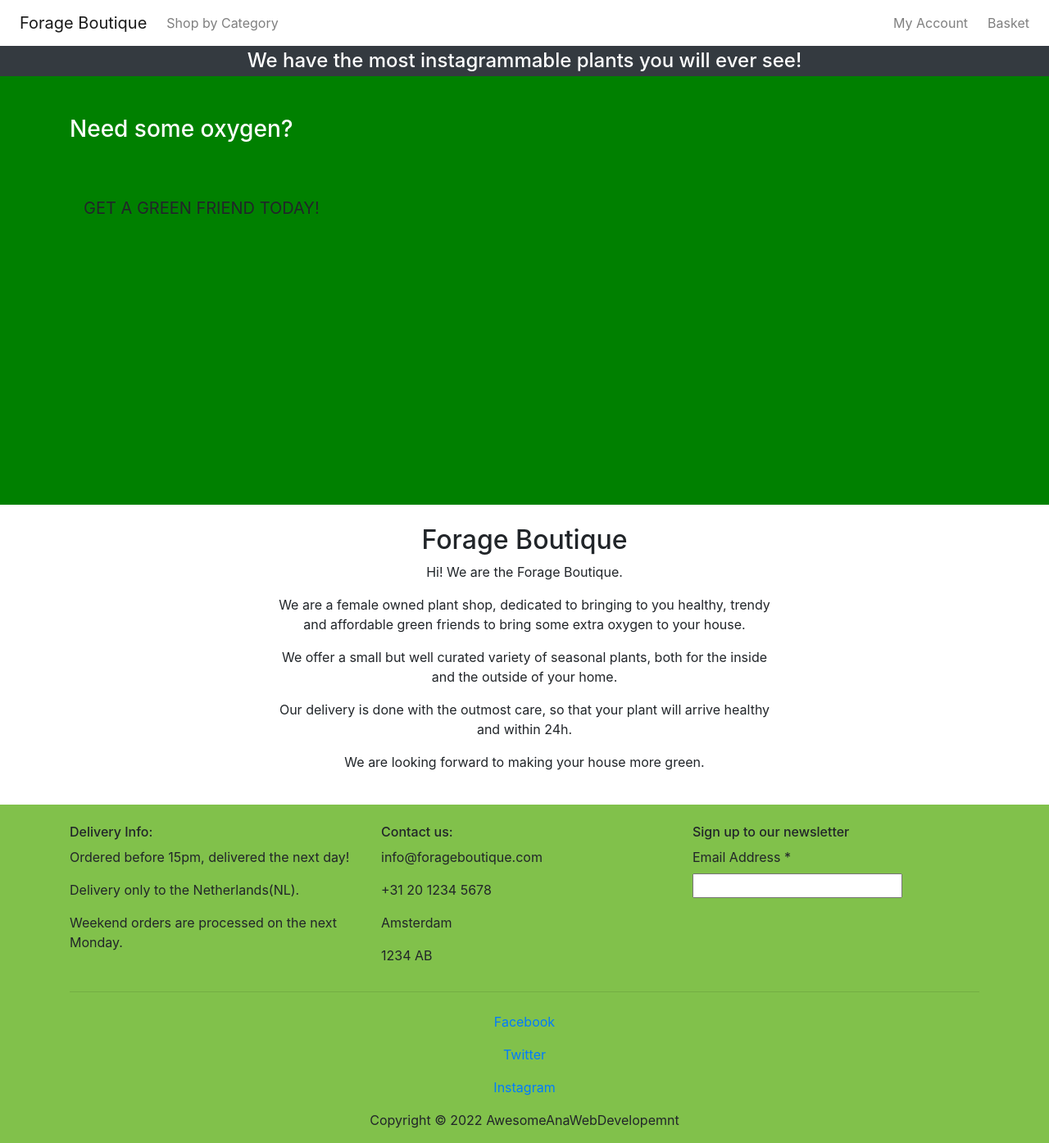
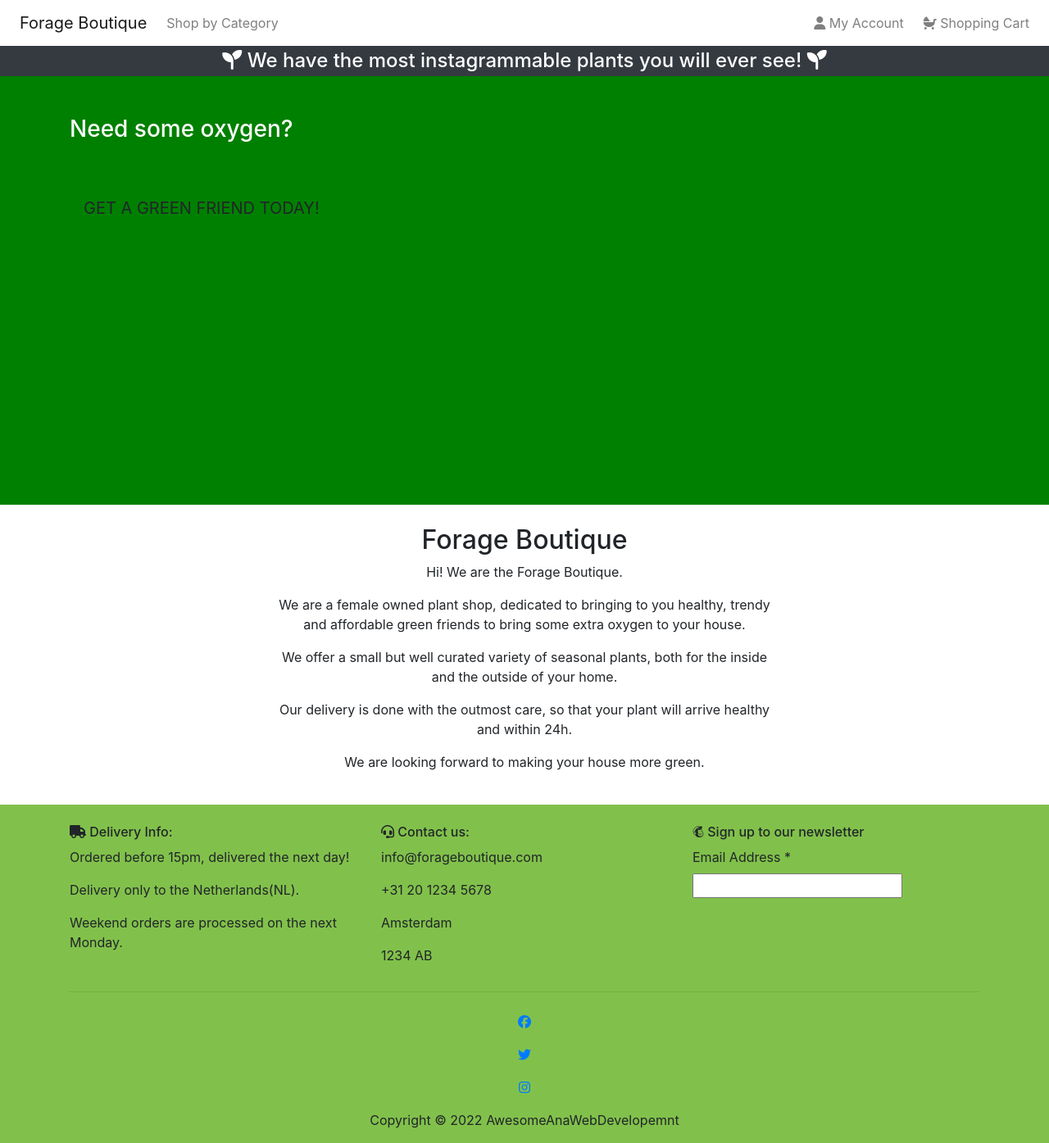
Before and after one commit to anabramos/forageboutique, a Django app: page / in a window 1280 px wide. Shown: the whole page at 82% size. Run offline with Django 3.2, Linux system fonts and the light colour scheme; some libraries are stand-ins or nearby versions.

Commit message:
Add font awesome icons

```diff
--- a/home/templates/home/index.html
+++ b/home/templates/home/index.html
@@ -7,7 +7,7 @@
         <!-- Banner -->
         <div id="banner" class="row text-center bg-dark text-white">
             <div class="col">
-                <h4 class="my-1">We have the most instagrammable plants you will ever see!</h4>
+                <h4 class="my-1"><i class="fas fa-solid fa-seedling"></i> We have the most instagrammable plants you will ever see! <i class="fas fa-solid fa-seedling"></i></h4>
             </div>
         </div>
 
--- a/templates/base.html
+++ b/templates/base.html
@@ -20,6 +20,8 @@
             <script src="https://cdn.jsdelivr.net/npm/popper.js@1.16.0/dist/umd/popper.min.js" integrity="sha384-Q6E9RHvbIyZFJoft+2mJbHaEWldlvI9IOYy5n3zV9zzTtmI3UksdQRVvoxMfooAo" crossorigin="anonymous"></script>
             <script src="https://stackpath.bootstrapcdn.com/bootstrap/4.4.1/js/bootstrap.min.js" integrity="sha384-wfSDF2E50Y2D1uUdj0O3uMBJnjuUD4Ih7YwaYd1iqfktj0Uod8GCExl3Og8ifwB6" crossorigin="anonymous"></script>
             <script src="https://cdn.jsdelivr.net/npm/bootstrap@5.1.3/dist/js/bootstrap.min.js" integrity="sha384-QJHtvGhmr9XOIpI6YVutG+2QOK9T+ZnN4kzFN1RtK3zEFEIsxhlmWl5/YESvpZ13" crossorigin="anonymous"></script>
+            <!-- Font Awesome -->
+            <script src="https://kit.fontawesome.com/b690598c3f.js" crossorigin="anonymous"></script>
         {% endblock %}
 
         <title>Forage Boutique</title>
@@ -57,7 +59,7 @@
                         <li class="list-inline-item dropdown">
                             <a class="text-black nav-link" href="#" id="user-options" data-toggle="dropdown" aria-haspopup="true" aria-expanded="false">
                                 <div class="text-center">
-                                    <p class="my-0">My Account</p>
+                                    <p class="my-0"><i class="fas fa-solid fa-user"></i> My Account</p>
                                 </div>
                             </a>
                             <div class="dropdown-menu border-0" aria-labelledby="user-options">
@@ -68,7 +70,7 @@
                         <li class="list-inline-item">
                             <a class=" text-black nav-link" href="#">
                                 <div class="text-center">
-                                    <p class="my-0">Basket</p>
+                                    <p class="my-0"><i class="fas fa-solid fa-baby-carriage"></i> Shopping Cart</p>
                                 </div>
                             </a>
                         </li>
@@ -87,14 +89,14 @@
                 <div class="row footer-row">
                     <!-- delivery information -->
                     <div class="col-xs-6 col-md-4">
-                        <h6>Delivery Info:</h6>
+                        <h6><i class="fas fa-solid fa-truck"></i> Delivery Info:</h6>
                         <p>Ordered before 15pm, delivered the next day!</p>
                         <p>Delivery only to the Netherlands(NL).</p>
                         <p>Weekend orders are processed on the next Monday.</p>
                     </div>
                     <!-- contact details -->
                     <div class="col-xs-6 col-md-4">
-                        <h6>Contact us:</h6>
+                        <h6><i class="fas fa-solid fa-headset"></i> Contact us:</h6>
                         <p>info@forageboutique.com</p>
                         <p>+31 20 1234 5678</p>
                         <p>Amsterdam</p>
@@ -102,7 +104,7 @@
                     </div>
                     <!-- newsletter -->
                     <div class="col-xs-6 col-md-4">
-                        <h6>Sign up to our newsletter</h6>
+                        <h6><i class="fab fa-brands fa-mailchimp"></i> Sign up to our newsletter</h6>
                         <form method="post">
                             <div>
                                 <label>Email Address <span>*</span></label>
@@ -119,13 +121,13 @@
                     <div class="col-12">
                         <div class="list-group-horizontal text-center">
                             <p class="mx-3">
-                                <a class="facebook" href="https://www.facebook.com/" target="_blank">Facebook</a>
+                                <a class="facebook" href="https://www.facebook.com/" target="_blank"><i class="fab fa-brands fa-facebook"></i></a>
                             </p>
                             <p class="mx-3">
-                                <a class="twitter" href="https://twitter.com/?lang=en" target="_blank">Twitter</a>
+                                <a class="twitter" href="https://twitter.com/?lang=en" target="_blank"><i class="fab fa-brands fa-twitter"></i></a>
                             </p>
                             <p class="mx-3">
-                                <a class="instagram" href="https://www.instagram.com/" target="_blank">Instagram</a>
+                                <a class="instagram" href="https://www.instagram.com/" target="_blank"><i class="fab fa-brands fa-instagram"></i></a>
                             </p>
                         </div>
                     </div>
```
